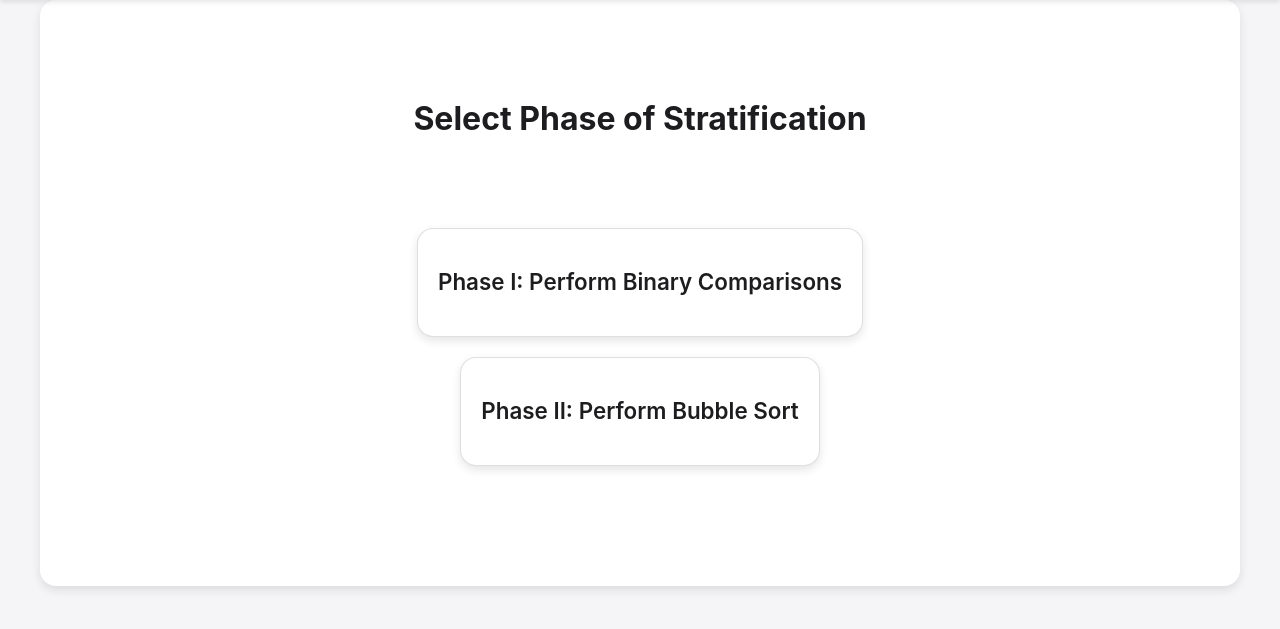
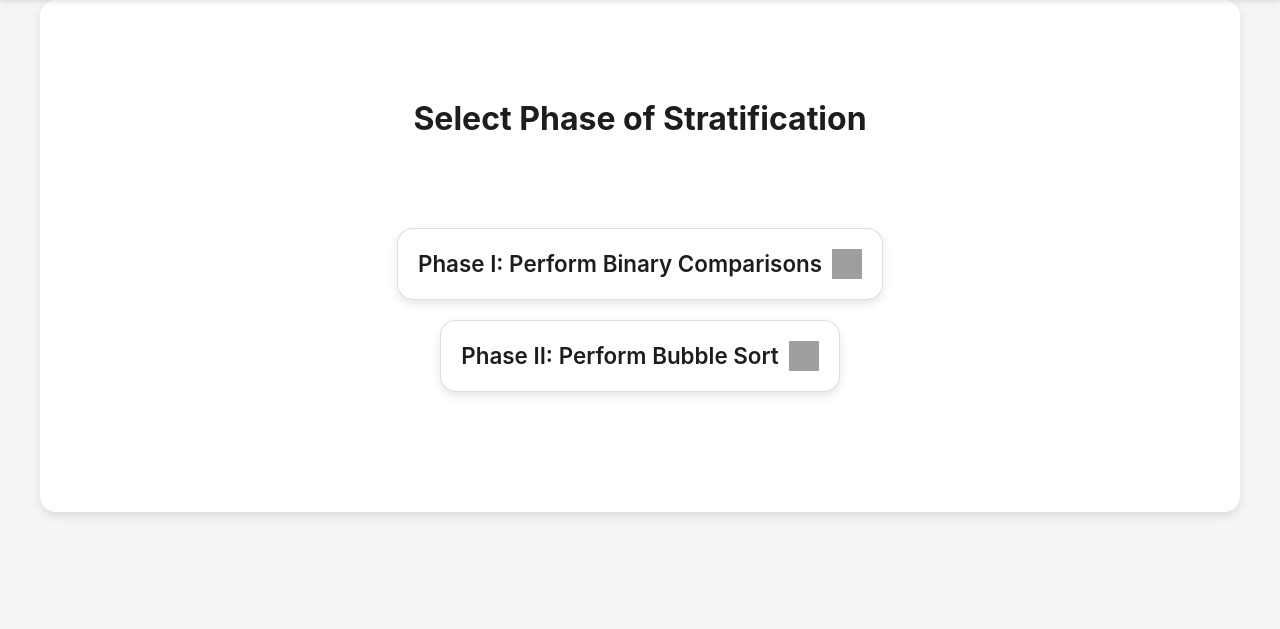
Before and after one commit to jakemil/cw-stratification, a Flask app: page /select-phase in a window 1280 px wide. Shown: the part 77-706 px from the top of the page. Run offline with Flask 3, Linux system fonts and the light colour scheme; a user stored in the database is signed in; some libraries are stand-ins or nearby versions; grey boxes are pictures that could not be loaded.

Commit message:
updated with two phase system, still need to implement second phase

```diff
--- a/website/templates/select_phase.html
+++ b/website/templates/select_phase.html
@@ -3,6 +3,8 @@
 {% block title %}Admin Dashboard{% endblock %}
 
 {% block content %}
+
+<h1>Select Phase of Stratification</h1>
 <body>
     <style>
         .container {
@@ -13,21 +15,22 @@
         height: 100%; /* Stretch container to fit the content */
         }
     </style>
-    <h1>Select Phase of Stratification</h1>
     <!-- Wrapper for the card content, leaving navbar untouched -->
     <div class="content-wrapper">
         <div class="container">
             <!-- Phase I -->
             <div class="card">
-                <a href="/strat-users">
-                    <h4>Phase I: Perform Binary Comparisons</h4>
+                <a href="/strat-users" style="display: flex; align-items: center; justify-content: space-between; text-decoration: none;">
+                    <h4 style="margin: 0;">Phase I: Perform Binary Comparisons</h4>
+                    <img src="https://cdn-icons-png.flaticon.com/512/7960/7960350.png" alt="icon" style="width: 30px; height: 30px; margin-left: 10px;">
                 </a>
             </div>
 
             <!-- Phase II -->
             <div class="card">
-                <a href="/strat-users">
-                    <h4>Phase II: Perform Bubble Sort</h4>
+                <a href="/strat-users" style="display: flex; align-items: center; text-decoration: none;">
+                    <h4 style="margin: 0;">Phase II: Perform Bubble Sort</h4>
+                    <img src="https://static-00.iconduck.com/assets.00/sort-icon-512x454-fhtmqe4h.png" alt="icon" style="width: 30px; height: 30px; margin-left: 10px;">
                 </a>
             </div>
         </div>
```
Also changed, not shown: instance/database.db.
